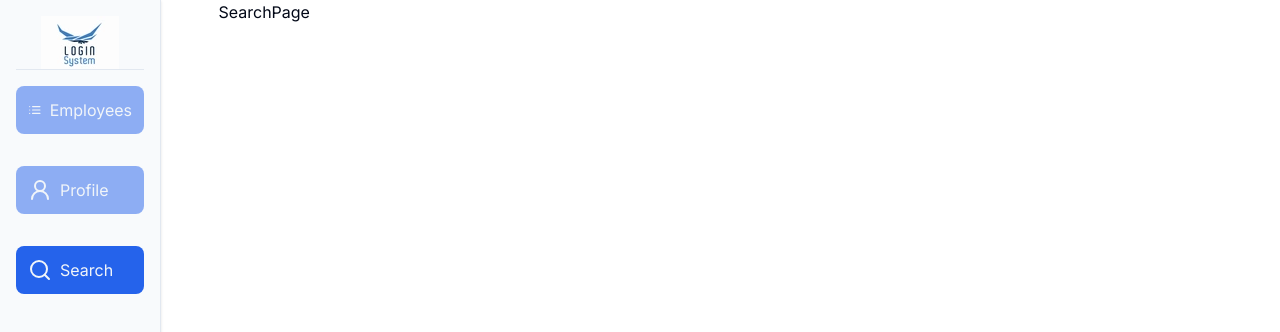
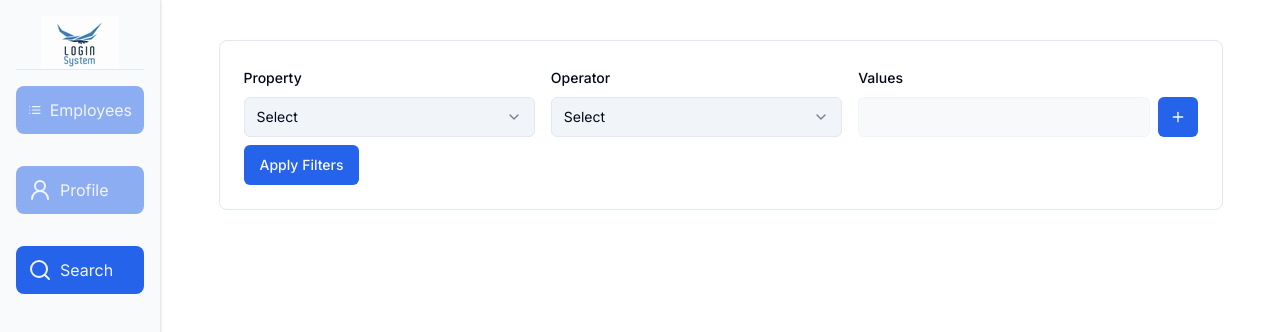
Before and after one commit to sherifawad/nextjs-LoginHR_test, a Next.js app: page /search in a window 1280 px wide. Shown: the top 332 px of the page. Built offline with nearby package versions, Linux system fonts and the light colour scheme.

Commit message:
feat: multiRawFilter

```diff
--- /dev/null
+++ b/src/app/search/DynamicForm.tsx
@@ -0,0 +1,214 @@
+"use client";
+
+import FilterInput from "@/components/filters/FIlterInput";
+import PropertySelection from "@/components/filters/selections/PropertySelection";
+import OperatorSelection from "@/components/filters/selections/comparisonSelections";
+import { Button } from "@/components/ui/button";
+import {
+	Form,
+	FormControl,
+	FormField,
+	FormItem,
+	FormLabel,
+	FormMessage,
+} from "@/components/ui/form";
+import { Input } from "@/components/ui/input";
+import { useToast } from "@/components/ui/use-toast";
+import {
+	BasicOperator,
+	filterOperatorSchema,
+} from "@/validation/filter-operator-validation";
+import { FilterItemObject } from "@/validation/filter-validation";
+import { EmployeeMandatorySchema } from "@/validation/generated-zod-schemas";
+import { zodResolver } from "@hookform/resolvers/zod";
+import { Minus, Plus } from "lucide-react";
+import { useFieldArray, useForm } from "react-hook-form";
+import * as z from "zod";
+
+const REQUIRED_ERROR = "This field is required.";
+
+const employeeSchema = FilterItemObject(EmployeeMandatorySchema);
+
+const formSchema = z.object({
+	employeesFilters: z.array(employeeSchema),
+});
+
+type Employee = z.infer<typeof employeeSchema>;
+
+const useDynamicForm = () => {
+	const form = useForm<z.infer<typeof formSchema>>({
+		resolver: zodResolver(formSchema),
+		values: {
+			employeesFilters: [
+				{
+					Property: "",
+					Operator: filterOperatorSchema.enum.Or,
+					Value: [],
+				},
+			],
+		},
+	});
+
+	const { fields, append, remove } = useFieldArray({
+		control: form.control,
+		name: "employeesFilters",
+	});
+
+	const onSubmit = (data: z.infer<typeof formSchema>) => {
+		console.log(data);
+	};
+
+	return { form, onSubmit, append, remove, filters: fields };
+};
+
+export const DynamicForm = () => {
+	const { form, onSubmit, filters, append, remove } = useDynamicForm();
+
+	const { toast } = useToast();
+
+	const employeesFiltersWatch = form.watch("employeesFilters");
+
+	const handleRemove = (index: number) => {
+		if (filters.length < 2) return;
+		remove(index);
+	};
+	const handleAdd = () => {
+		const lastIndex = employeesFiltersWatch.length - 1;
+		console.log(
+			"🚀 ~ handleAdd ~ employeesFiltersWatch:",
+			employeesFiltersWatch,
+		);
+
+		if (
+			!employeesFiltersWatch ||
+			employeesFiltersWatch.length < 1 ||
+			employeesFiltersWatch.some(
+				f => !FilterItemObject(EmployeeMandatorySchema).safeParse(f).success,
+			)
+		) {
+			toast({
+				variant: "destructive",
+				title: "Fill All Fields Before Adding New One",
+			});
+			return;
+		}
+
+		append({
+			Property: "",
+			Operator: BasicOperator.Equal,
+			Value: [],
+		});
+	};
+
+	return (
+		<Form {...form}>
+			<form
+				onSubmit={form.handleSubmit(onSubmit)}
+				className='m-auto mt-10 flex  flex-col space-y-2 rounded-lg border p-6'
+			>
+				<div className='add flex flex-1 gap-2'>
+					<div className='list flex flex-1 flex-col gap-2'>
+						{filters.map(({ Operator, Property, Value, id }, index) => (
+							<div
+								key={id}
+								className='remove flex flex-1 items-center justify-center gap-2'
+							>
+								{filters.length > 1 && (
+									<Button
+										variant={"destructive"}
+										className='mb-2  h-6 self-end rounded-sm px-0 py-0'
+										onClick={() => handleRemove(index)}
+									>
+										<Minus />
+									</Button>
+								)}
+								<div className='list grid flex-1 grid-cols-[repeat(3,minmax(100px,1fr))] flex-row-reverse items-center  gap-4'>
+									<FormField
+										control={form.control}
+										name={`employeesFilters.${index}.Property`}
+										render={({ field }) => (
+											<FormItem className='flex-grow'>
+												<FormLabel>Property</FormLabel>
+												<FormControl>
+													<PropertySelection
+														selectedValue={field.value}
+														schema={EmployeeMandatorySchema}
+														onValueChange={async value => {
+															field.onChange(value);
+														}}
+													/>
+												</FormControl>
+												<FormMessage className='text-xs' />
+											</FormItem>
+										)}
+									/>
+									<FormField
+										control={form.control}
+										name={`employeesFilters.${index}.Operator`}
+										render={({ field }) => {
+											return (
+												<FormItem className='flex-grow'>
+													<FormLabel>Operator</FormLabel>
+
+													<FormControl>
+														<OperatorSelection
+															property={employeesFiltersWatch[index].Property}
+															selectedValue={field.value}
+															schema={EmployeeMandatorySchema}
+															onValueChange={async value => {
+																if (!value) return;
+																field.onChange(value);
+															}}
+														/>
+													</FormControl>
+													<FormMessage className='text-xs' />
+												</FormItem>
+											);
+										}}
+									/>
+
+									<FormField
+										control={form.control}
+										name={`employeesFilters.${index}.Value`}
+										render={({ field }) => (
+											<FormItem className='flex-grow'>
+												<FormLabel className=''>Values</FormLabel>
+
+												<FormControl>
+													{employeesFiltersWatch[index].Operator &&
+													employeesFiltersWatch[index].Property ? (
+														<FilterInput
+															property={employeesFiltersWatch[index]?.Property}
+															Operator={employeesFiltersWatch[index]?.Operator}
+															selectedValues={field.value?.map(v => ({
+																...v,
+																value: v ? v.toString() : "",
+															}))}
+															schema={EmployeeMandatorySchema}
+															onValuesChange={async values => {
+																field.onChange(values);
+															}}
+														/>
+													) : (
+														<Input disabled className='bg-muted' />
+													)}
+												</FormControl>
+												<FormMessage className='text-xs' />
+											</FormItem>
+										)}
+									/>
+								</div>
+							</div>
+						))}
+					</div>
+					<Button size={"icon"} className='self-end' onClick={handleAdd}>
+						<Plus className='h-4 w-4' />
+					</Button>
+				</div>
+				<Button type='submit' className='self-start'>
+					Apply Filters
+				</Button>
+			</form>
+		</Form>
+	);
+};
--- a/src/app/search/page.tsx
+++ b/src/app/search/page.tsx
@@ -1,7 +1,9 @@
+import { DynamicForm } from "./DynamicForm";
+
 type Props = {};
 
 function SearchPage({}: Props) {
-	return <div>SearchPage</div>;
+	return <DynamicForm />;
 }
 
 export default SearchPage;
--- a/src/components/filters/FIlterInput/DefaultInput.tsx
+++ b/src/components/filters/FIlterInput/DefaultInput.tsx
@@ -1,22 +1,25 @@
 import { Input } from "@/components/ui/input";
-import { useState } from "react";
+import { useCallback, useState } from "react";
 
 type Props = {
-	onValueChange: (value: string | number | undefined) => void;
-	inputValue: string | number | undefined;
+	onValueChange: (value?: string | null) => void;
+	inputValue?: string | null;
 };
 
 function DefaultInput({ onValueChange, inputValue }: Props) {
-	const [value, setValue] = useState<string | number | undefined>("");
-	const onInputChange = (value: string) => {
-		setValue(value);
-		onValueChange(value);
-	};
+	const [value, setValue] = useState<string | null | undefined>(inputValue);
+	const onInputChange = useCallback(
+		(value?: string | null) => {
+			setValue(value);
+			onValueChange(value);
+		},
+		[onValueChange],
+	);
 	return (
 		<>
 			<Input
 				className='bg-muted'
-				value={value}
+				value={value ? value : ""}
 				onChange={e => onInputChange(e.target.value)}
 			/>
 		</>
--- a/src/components/filters/FIlterInput/index.tsx
+++ b/src/components/filters/FIlterInput/index.tsx
@@ -94,7 +94,12 @@ function FilterInput<T extends SomeZodObject>({
 				);
 				return;
 			}
-			return;
+			onValuesChange(
+				values.map(v => ({
+					label: v,
+					value: v,
+				})),
+			);
 		},
 		[Operator, _type, onValuesChange],
 	);
@@ -163,7 +168,9 @@ function FilterInput<T extends SomeZodObject>({
 							? selectedValues[0].value
 							: undefined
 					}
-					onValueChange={i => onValuesSelection(i ? [i] : [])}
+					onValueChange={i => {
+						onValuesSelection(i ? [i] : []);
+					}}
 				/>
 			)}
 
--- a/src/validation/filter-validation.ts
+++ b/src/validation/filter-validation.ts
@@ -74,7 +74,7 @@ export const FilterItemObject = <T extends SomeZodObject>(dataType: T) =>
 		})
 		.refine(
 			data => {
-				console.log("🚀 ~ dataType:", dataType.shape);
+				if (data.Value.length < 1) return false;
 				const _type = Object.entries(dataType.shape).find(
 					([key]) =>
 						key.toLocaleLowerCase() === data.Property.toLocaleLowerCase(),
@@ -87,21 +87,6 @@ export const FilterItemObject = <T extends SomeZodObject>(dataType: T) =>
 				)
 					return false;
 
-				let _definition = _type[1];
-				const innerDefinition = Object.entries(_type[1]._def).find(
-					([key]) =>
-						key.toLocaleLowerCase() === "innerType".toLocaleLowerCase(),
-				);
-
-				// while (
-				// 	_type[1] instanceof ZodOptional ||
-				// 	_type[1] instanceof ZodNullable
-				// ) {
-				// 	_definition = _type[1].unwrap();
-				// }
-				// if (innerDefinition) {
-				// 	_definition = innerDefinition[1];
-				// }
 				const _normalizeType = normalizeType(_type[1]);
 
 				switch (_normalizeType?._def.typeName) {
@@ -140,18 +125,21 @@ export type FilterItemObject<T> = z.infer<FilterItemObjectType<z.AnyZodObject>>;
 export const FilterItem = <T extends SomeZodObject>(dataType: T) =>
 	z
 		.object({
-			Field: z.string().refine(d => {
+			Property: z.string().refine(d => {
 				return Object.keys(dataType.keyof().Enum).some(
 					k => k.toLocaleLowerCase() === d.toLocaleLowerCase(),
 				);
 			}),
 			Operator: filterOperatorSchema,
-			Value: z.any(),
+			Value: z.any().array(),
 		})
 		.refine(
 			data => {
+				if (data.Value.length < 1) return false;
+
 				const _type = Object.entries(dataType.shape).find(
-					([key]) => key.toLocaleLowerCase() === data.Field.toLocaleLowerCase(),
+					([key]) =>
+						key.toLocaleLowerCase() === data.Property.toLocaleLowerCase(),
 				);
 
 				if (
@@ -160,40 +148,26 @@ export const FilterItem = <T extends SomeZodObject>(dataType: T) =>
 					!_type[1]?._def.typeName
 				)
 					return false;
-				switch (_type[1]?._def.typeName) {
+
+				const _normalizeType = normalizeType(_type[1]);
+
+				switch (_normalizeType?._def.typeName) {
 					case "ZodNumber":
-						if (isArray(data.Value)) {
-							return Array.from(data.Value).every(
-								v => _type[1].safeParse(Number(v)).success,
-							);
-						} else {
-							return _type[1].safeParse(Number(data.Value)).success;
-						}
+						return data.Value.every(
+							v => _normalizeType.safeParse(Number(v)).success,
+						);
+
 					case "ZodString":
-						if (isArray(data.Value)) {
-							return Array.from(data.Value).every(
-								v => _type[1].safeParse(String(v)).success,
-							);
-						} else {
-							return _type[1].safeParse(String(data.Value)).success;
-						}
+						return data.Value.every(
+							v => _normalizeType.safeParse(String(v)).success,
+						);
 					case "ZodDate":
-						if (isArray(data.Value)) {
-							return Array.from(data.Value).every(
-								v => _type[1].safeParse(new Date(v as any)).success,
-							);
-						} else {
-							return _type[1].safeParse(new Date(data.Value)).success;
-						}
+						return data.Value.every(
+							v => _normalizeType.safeParse(new Date(v)).success,
+						);
 
 					default:
-						if (isArray(data.Value)) {
-							return Array.from(data.Value).every(
-								v => _type[1].safeParse(v as any).success,
-							);
-						} else {
-							return _type[1].safeParse(data.Value).success;
-						}
+						return data.Value.every(v => _normalizeType.safeParse(v).success);
 				}
 			},
 			{
```
